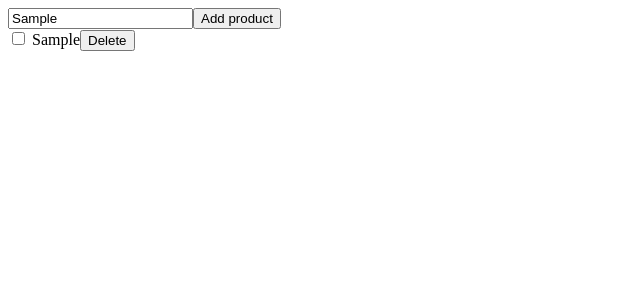
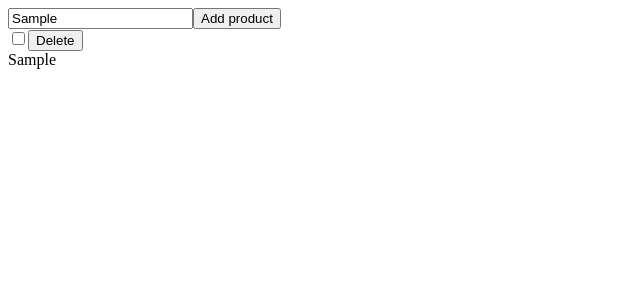
Before and after one commit to agnieszka-szczepanska/shoppingList, a React (Vite) app in the folder 3. React/Homework React/: page / in a window 1280 px wide. Both pictures are taken after typing "Sample" into the empty fields and a click on the button "Add product". Shown: the top 300 px of the page, without its empty margins (0-640 px from the left). Built offline with nearby package versions, Linux system fonts and the light colour scheme.

Commit message:
all tasks complited

```diff
--- a/3. React/Homework React/package.json
+++ b/3. React/Homework React/package.json
@@ -10,7 +10,8 @@
   },
   "dependencies": {
     "react": "^18.2.0",
-    "react-dom": "^18.2.0"
+    "react-dom": "^18.2.0",
+    "uuidv4": "^6.2.13"
   },
   "devDependencies": {
     "@types/react": "^18.0.26",
--- a/3. React/Homework React/src/App.jsx
+++ b/3. React/Homework React/src/App.jsx
@@ -1,10 +1,60 @@
 import "./App.css";
 import ShoppingList from "./components/ShoppingList";
+import { useState } from "react";
+import { v4 as uuidv4 } from "uuid";
 
 function App() {
+  const [products, setProducts] = useState([]);
+  const [inputValue, setInputValue] = useState("");
+
+  const handleSubmit = (event) => {
+    event.preventDefault();
+    setProducts([
+      ...products,
+      { name: inputValue, id: uuidv4(), isCompleted: false },
+    ]);
+  };
+
+  const removeTask = (id) => {
+    setProducts(products.filter((product) => product.id !== id));
+  };
+
+  const scratchProduct = (product) => {
+    product.isCompleted = !product.isCompleted;
+    setProducts([...products]);
+  };
+
   return (
     <div className="App">
-      <ShoppingList></ShoppingList>
+      <form>
+        <input
+          type="text"
+          onChange={(e) => setInputValue(e.target.value)}
+          placeholder="Add product"
+          value={inputValue}
+        />
+        <button onClick={handleSubmit}>Add product</button>
+      </form>
+
+      <div>
+        {products.map((product) => (
+          <div key={product.id}>
+            <input
+              type="checkbox"
+              checked={product.isCompleted}
+              onChange={() => scratchProduct(product)}
+            />
+            <button onClick={() => removeTask(product.id)}>Delete</button>
+            <div
+              style={{
+                textDecoration: product.isCompleted ? "line-through" : "none",
+              }}
+            >
+              {product.name}
+            </div>
+          </div>
+        ))}
+      </div>
     </div>
   );
 }
--- a/3. React/Homework React/src/components/shoppinglist.jsx
+++ b/3. React/Homework React/src/components/shoppinglist.jsx
@@ -1,51 +1,8 @@
 import React from "react";
 // import ShoppingItem from "./ShoppingItem";
-import { useState } from "react";
 
 function ShoppingList() {
-  const [products, setProducts] = useState([]);
-  const [inputValue, setInputValue] = useState("");
-
-  const handleSubmit = (event) => {
-    event.preventDefault();
-    setProducts([...products, { product: inputValue }]);
-  };
-
-  return (
-    <>
-      <form onSubmit={handleSubmit}>
-        <input
-          type="text"
-          placeholder="Add product"
-          value={inputValue}
-          onChange={(e) => setInputValue(e.target.value)}
-        />
-        <button>Add product</button>
-        {/* <p>{inputValue}</p> */}
-        {/* <p>{products}</p> */}
-
-        {/* <ShoppingItem products={products}></ShoppingItem> */}
-      </form>
-
-      {products.map((product) => (
-        <form>
-          <input
-            type="checkbox"
-            key="product.product"
-            name={product.product}
-            id={products.indexOf(product)}
-          ></input>
-          <label htmlFor="{product.product}">
-            {" "}
-            {product.product}
-            {/* UDAŁO SIE DOTRZEC DO INDEXU- umieścić w ID -*/}
-            {/* {products.indexOf(product)} */}
-          </label>
-          <button>Delete</button>
-        </form>
-      ))}
-    </>
-  );
+  return;
 }
 
 export default ShoppingList;
```
Also changed, not shown: 1 other file (tests, documents, lock files or other folders).
